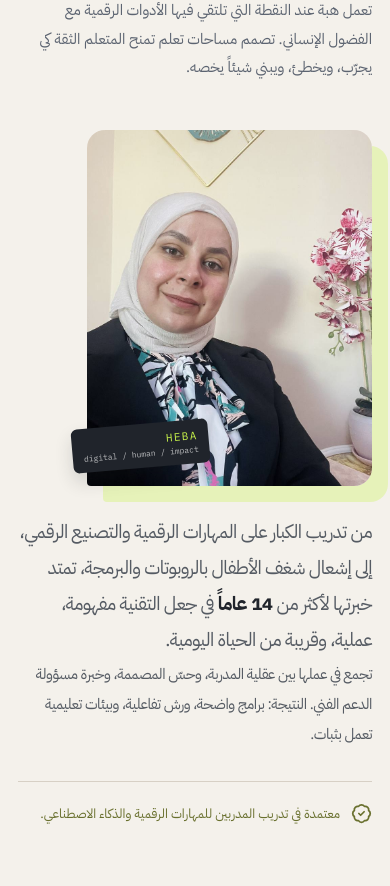
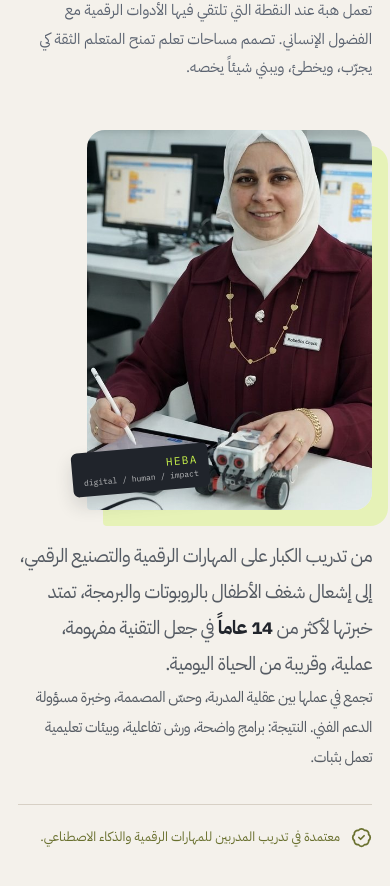
Before and after one commit to Smartlabvtc/Hebaportfilo, a React (Vite) app in the folder client/: page / in a window 390 px wide. Shown: the part 1456-2342 px from the top of the page. Built offline with nearby package versions, Linux system fonts and the light colour scheme; a web font is replaced by a local one.

Commit message:
Checkpoint: Replaced the About portrait with the newly supplied robotics-training photo, optimized it for web delivery, tuned the crop to show Heba and the robotics context, updated accessible alt text, and verified the result on desktop and mobile. TypeScript check and production build pass.

```diff
--- a/client/src/App.tsx
+++ b/client/src/App.tsx
@@ -269,7 +269,7 @@ export default function App() {
             <SectionHeading eyebrow={tx("01 · عن هبة", "01 · About Heba")} title={<>{isEnglish ? <>Technology is not the goal.<br /><span>It is an opportunity to change.</span></> : <>التقنية ليست هدفاً.<br /><span>بل فرصة للتغيير.</span></>}</>} intro={tx("تعمل هبة عند النقطة التي تلتقي فيها الأدوات الرقمية مع الفضول الإنساني. تصمم مساحات تعلم تمنح المتعلم الثقة كي يجرّب، ويخطئ، ويبني شيئاً يخصه.", "Heba works where digital tools meet human curiosity. She designs learning spaces that give people the confidence to experiment, fail safely, and build something of their own.")} />
             <div className="about-story reveal" style={{ animationDelay: "100ms" }}>
               <div className="about-portrait-wrap">
-                <img className="about-portrait" src="/assets/heba-portrait.jpg" alt="هبة محمود الطراونة" loading="lazy" />
+                <img className="about-portrait" src="/assets/heba-portrait-robotics.jpg" alt="هبة محمود الطراونة خلال تدريب عملي على الروبوتكس" loading="lazy" />
                 <div className="portrait-stamp"><span>HEBA</span><small>digital / human / impact</small></div>
               </div>
               <p>{isEnglish ? <>From training adults in digital skills and fabrication to sparking children’s interest in robotics and coding, her <strong>14+ years</strong> of experience make technology practical, clear, and close to everyday life.</> : <>من تدريب الكبار على المهارات الرقمية والتصنيع الرقمي، إلى إشعال شغف الأطفال بالروبوتات والبرمجة، تمتد خبرتها لأكثر من <strong>14 عاماً</strong> في جعل التقنية مفهومة، عملية، وقريبة من الحياة اليومية.</>}</p>
--- a/client/src/index.css
+++ b/client/src/index.css
@@ -124,7 +124,7 @@ h1, h2, h3, p { margin-top: 0; }
 .about-grid { display: grid; grid-template-columns: .9fr 1.1fr; gap: 90px; align-items: start; }
 .about-story { padding-top: 24px; }
 .about-portrait-wrap { position: relative; width: min(100%, 330px); margin-bottom: 28px; }
-.about-portrait { display: block; width: 100%; aspect-ratio: 4 / 5; object-fit: cover; object-position: center 30%; border-radius: 18px 18px 18px 4px; filter: saturate(.88) contrast(1.02); box-shadow: 16px 16px 0 rgba(200,243,74,.35); }
+.about-portrait { display: block; width: 100%; aspect-ratio: 3 / 4; object-fit: cover; object-position: center 42%; border-radius: 18px 18px 18px 4px; filter: saturate(.92) contrast(1.02); box-shadow: 16px 16px 0 rgba(200,243,74,.35); }
 .portrait-stamp { position: absolute; left: -15px; bottom: 18px; display: grid; gap: 2px; padding: 9px 11px; background: var(--ink); color: var(--lime); border-radius: 6px; transform: rotate(-5deg); box-shadow: 0 9px 18px rgba(32,36,43,.16); }
 .portrait-stamp span { font: 11px "IBM Plex Mono", monospace; letter-spacing: .12em; }.portrait-stamp small { color: rgba(255,255,255,.7); font: 8px "IBM Plex Mono", monospace; direction: ltr; }
 .about-story > p { max-width: 590px; color: #555b63; font-size: 22px; line-height: 1.9; letter-spacing: -.03em; }
```
Also changed, not shown: client/public/assets/heba-portrait-robotics.jpg (added).
